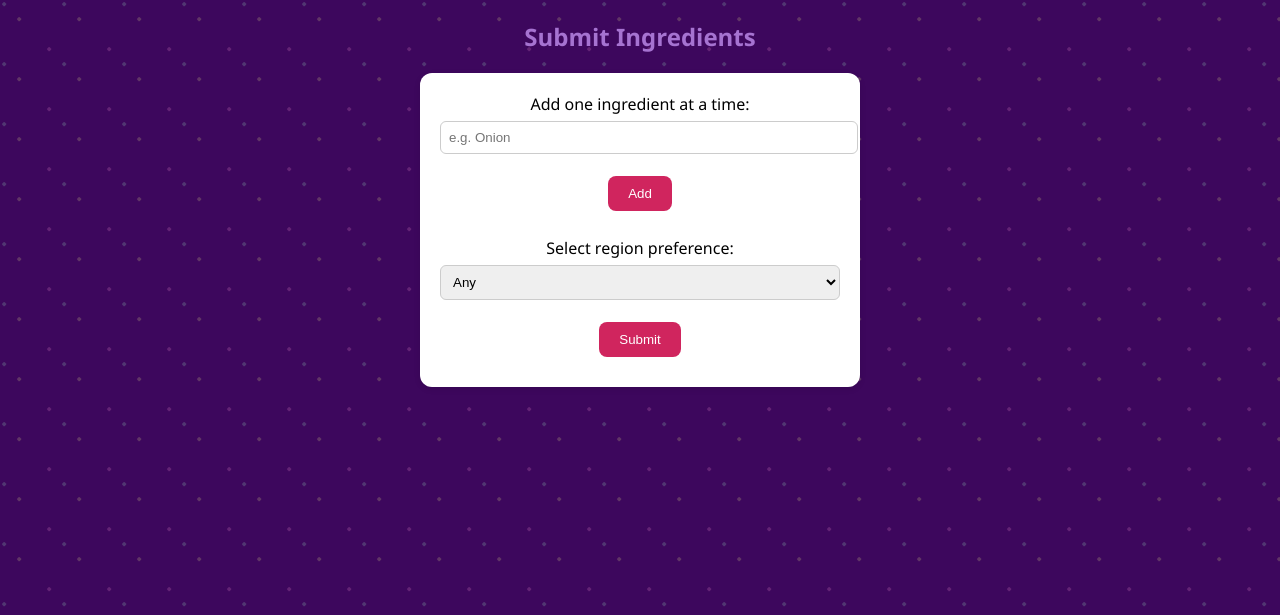
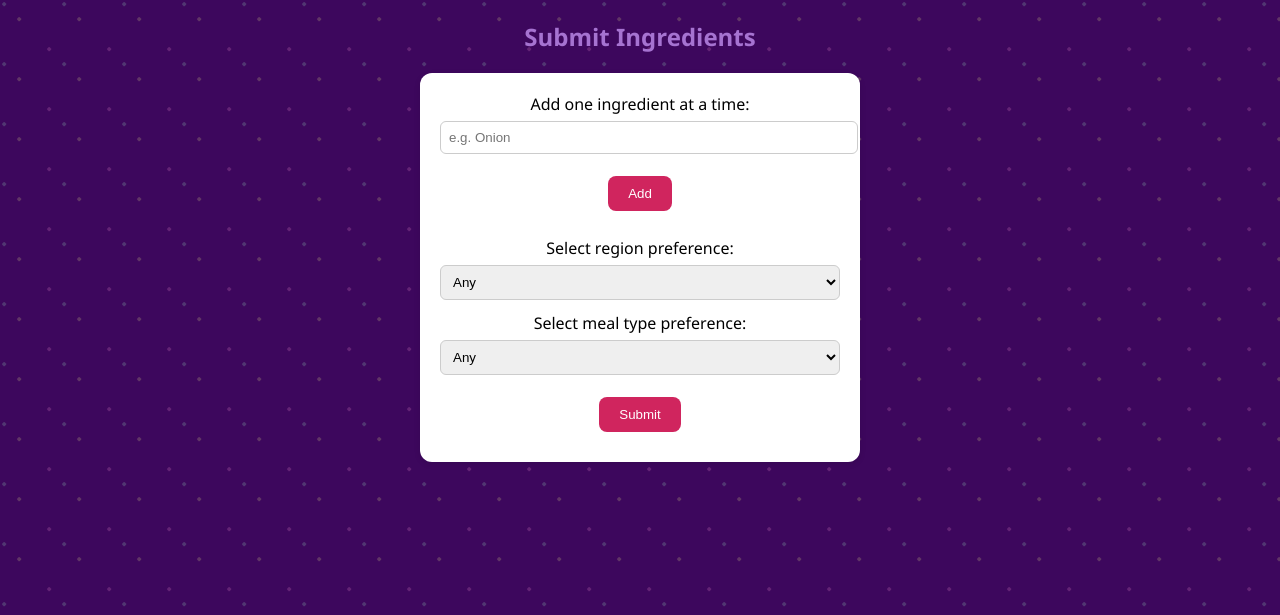
Before and after one commit to devika-jayapalan/mealmate, a Flask app: page /ingredients in a window 1280 px wide. Shown: the top 615 px of the page. Run offline with Flask 3, Linux system fonts and the light colour scheme; some libraries are stand-ins or nearby versions.

Commit message:
added option to choose meal type

```diff
--- a/app.py
+++ b/app.py
@@ -36,8 +36,6 @@ def logout():
     return redirect('/')
 
 
-
-
 if __name__ == '__main__':
     import os
     port = int(os.environ.get("PORT", 5000))
--- a/routes/ingredient_routes.py
+++ b/routes/ingredient_routes.py
@@ -5,7 +5,6 @@ from datetime import datetime
 ingredient_bp = Blueprint('ingredient', __name__)
 
 @ingredient_bp.route('/ingredients', methods=['GET', 'POST'])
-
 def ingredients():
     mongo = current_app.mongo
     user_id = session.get('user_id')  # may be None
@@ -15,6 +14,11 @@ def ingredients():
         if region:
             session["region_preference"] = region
 
+        meal_type = request.form.get("meal_type") or session.get("meal_type_preference")
+        if meal_type:
+            session["meal_type_preference"] = meal_type
+
+
         ingredients_json = request.form.get('ingredients', '[]')
         try:
             ingredients_list = json.loads(ingredients_json)
@@ -22,29 +26,29 @@ def ingredients():
             ingredients_list = []
 
         clean_ingredients = [i.strip().lower() for i in ingredients_list if i.strip()]
-
         session['guest_ingredients'] = clean_ingredients
-        session['region_preference'] = request.form.get('region')
 
         if not user_id:
-            # Reset recipe history for guests (do not apply no-repeat rule)
+            # Guest
             session.pop("used_recipes", None)
             session.pop("guest_recipe_queue", None)
             session.pop("recipe_pointer", None)
-
         else:
+            # Logged-in
             mongo.db.ingredients.delete_many({"user_id": user_id})
-
             for item in ingredients_list:
                 mongo.db.ingredients.insert_one({
                     "user_id": user_id,
                     "ingredient": item,
                     "region": region,
+                    "meal_type": meal_type,  # optional storage
                     "submitted_at": datetime.utcnow()
                 })
                 print(f"[DEBUG] Saving ingredient: {item}")
 
-
         return redirect('/recipes')
 
     return render_template('ingredients.html')
+
+
+    return render_template('ingredients.html')
--- a/templates/ingredients.html
+++ b/templates/ingredients.html
@@ -22,6 +22,14 @@
             <option value="">Any</option>
             <option value="NorthIn">North Indian</option>
             <option value="SouthIn">South Indian</option>
+        </select>
+        <label>Select meal type preference:</label>
+        <select name="meal_type">
+            <option value="">Any</option>
+            <option value="Breakfast">Breakfast</option>
+            <option value="Lunch">Lunch</option>
+            <option value="Dinner">Dinner</option>
+            <option value="Snack">Snack</option>
         </select>
 
         <button type="submit">Submit</button>
```
Also changed, not shown: models/recipe_model.py (+13 -6 lines), routes/recipe_routes.py (+4 -4 lines), models/log_model.py (deleted).
